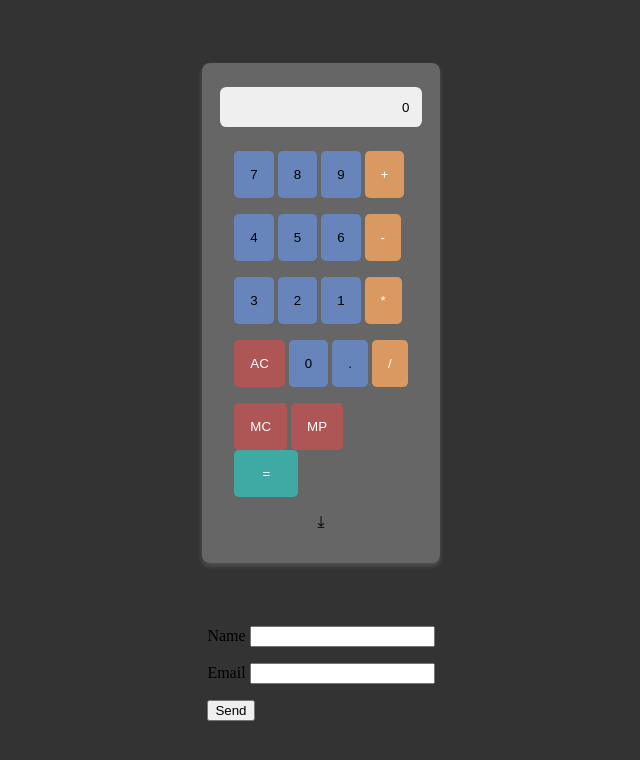
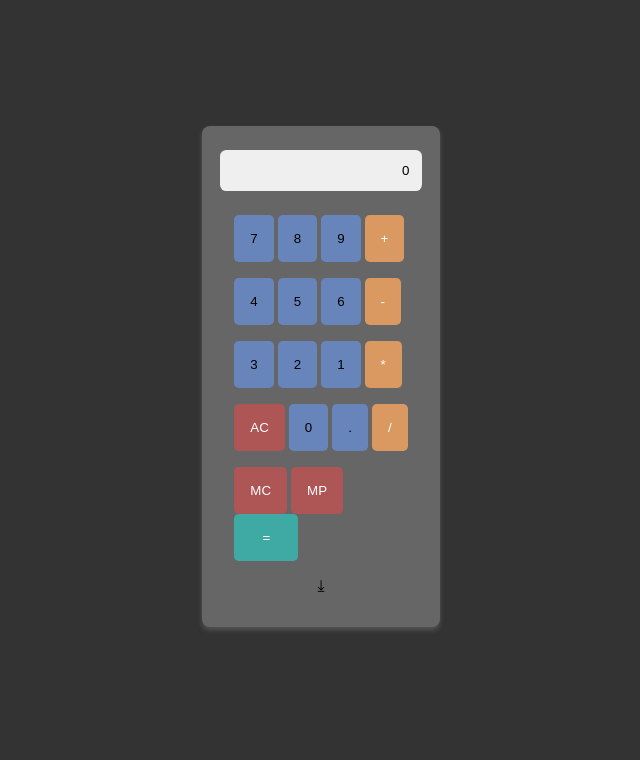
Before and after one commit to Betsegaw-hp/Calculator, a plain HTML site: page index.html in a window 1280 px wide. Shown: the whole page, without its empty margins (319-959 px from the left). Drawn offline with Linux system fonts and the light colour scheme.

Commit message:
Update index.html

```diff
--- a/index.html
+++ b/index.html
@@ -52,20 +52,6 @@
     <button type="submit" class="btn-warnning"onclick="operate('log')" title="absolute value">log</button>
    </div>
   </div>
- <div class="sample-netlify-form">
-  <form name="contact" netlify>
-  <p>
-    <label>Name <input type="text" name="name" /></label>
-  </p>
-  <p>
-    <label>Email <input type="email" name="email" /></label>
-  </p>
-  <p>
-    <button type="submit">Send</button>
-  </p>
-</form>
- </div>
-
 
 
 <script src="./javas.js"></script>
```
